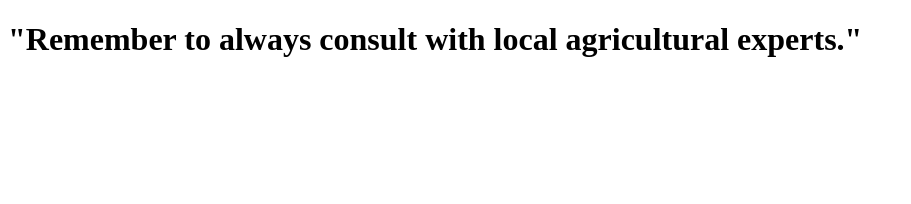
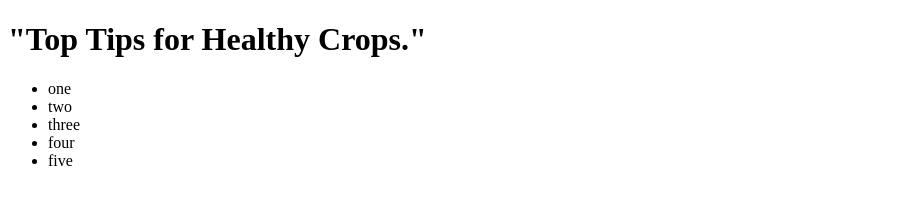
Before and after one commit to GabrielaNikolova/agronomy-advisory2, a plain HTML site: page index.html in a window 1280 px wide. Shown: the whole page, without its empty margins (0-911 px from the left). Drawn offline with Linux system fonts and the light colour scheme.

Commit message:
feat(index.html): add tips

```diff
--- a/index.html
+++ b/index.html
@@ -4,7 +4,13 @@
     <title>Lecture 2 - Exercise</title>
   </head>
   <body>
-    <h1>"Remember to always consult with local agricultural experts."</h1>
-
+    <h1>"Top Tips for Healthy Crops."</h1>
+    <ul>
+    <li>one</li>
+    <li>two</li>
+    <li>three</li>
+    <li>four</li>
+    <li>five</li>
+    </ul>
   </body>
 </html>
```
